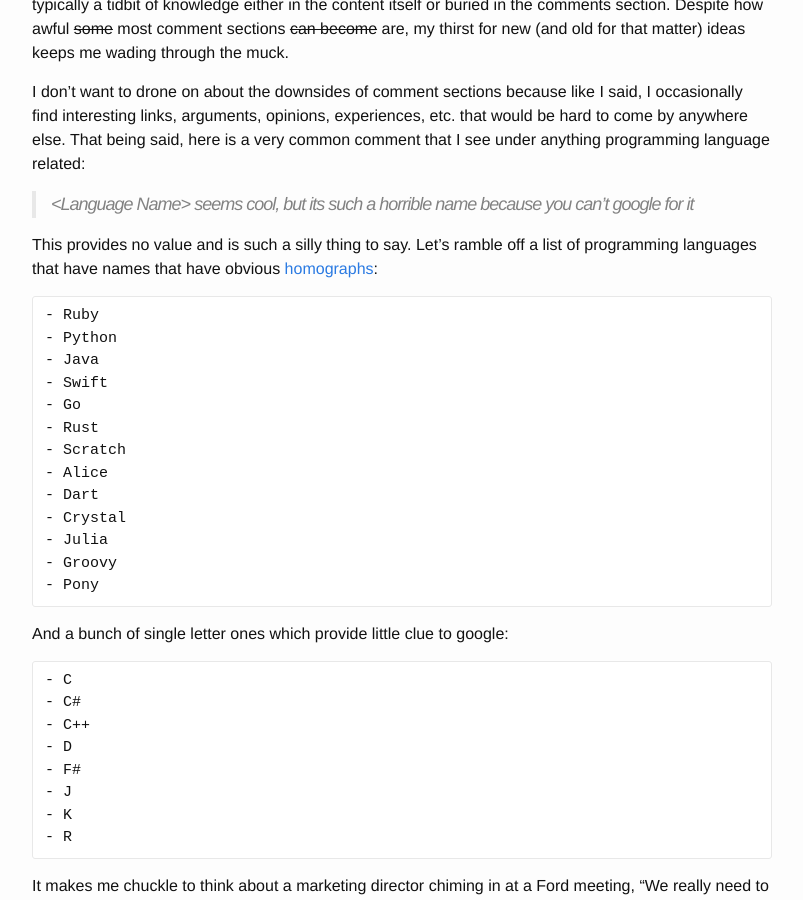
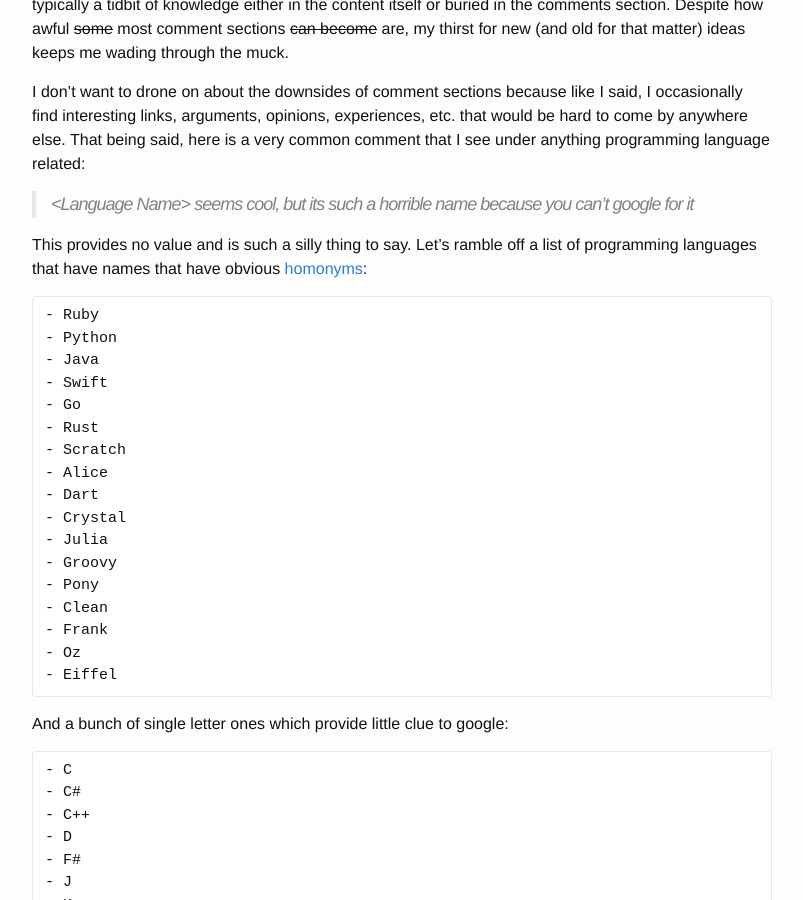
Before and after one commit to aconz2/aconz2.github.io, a Jekyll site: the page built from _posts/2017-12-16-But-I-can't-google-that.md, in a window 1280 px wide and 900 px high, scrolled down 281 px. Shown: the whole window, without its empty margins (238-1041 px from the left). Built offline with Jekyll 4.4.1, drawn with Linux system fonts in a browser that asks for light colours.

Commit message:
Fix link & add clean

```diff
--- a/_posts/2017-12-16-But-I-can't-google-that.md
+++ b/_posts/2017-12-16-But-I-can't-google-that.md
@@ -11,7 +11,7 @@
 
 > &lt;Language Name&gt; seems cool, but its such a horrible name because you can't google for it
 
-This provides no value and is such a silly thing to say. Let's ramble off a list of programming languages that have names that have obvious [homographs](https://en.wikipedia.org/wiki/Homograph):
+This provides no value and is such a silly thing to say. Let's ramble off a list of programming languages that have names that have obvious [homonyms](https://en.wikipedia.org/wiki/Homonym):
 
     - Ruby
     - Python
@@ -26,6 +26,10 @@
     - Julia
     - Groovy
     - Pony
+    - Clean
+    - Frank
+    - Oz
+    - Eiffel
 
 And a bunch of single letter ones which provide little clue to google:
 
```
